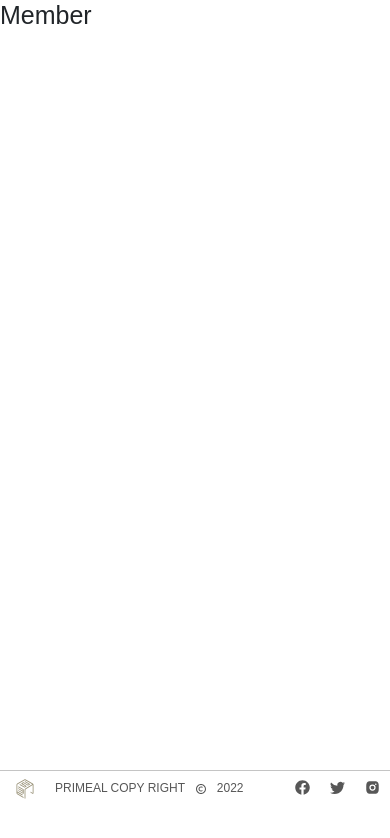
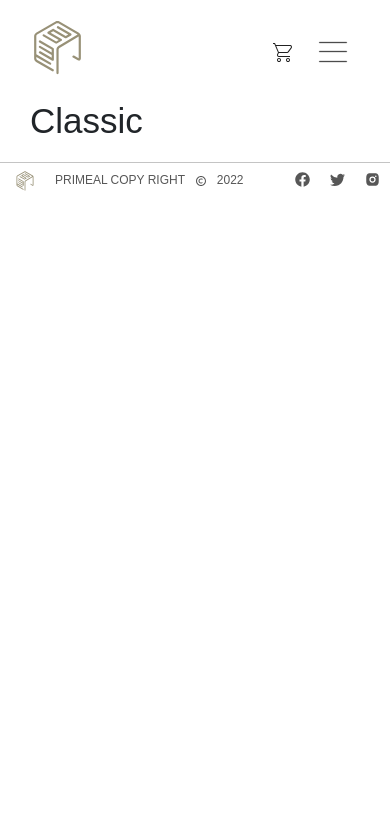
Before and after one commit to ryanchyang/Sushi-Maker, a React (Create React App) app: page /member_index in a window 390 px wide. Shown: the top 838 px of the page. Built offline with nearby package versions, Linux system fonts and the light colour scheme.

Commit message:
Sheng: layout fix

```diff
--- a/src/pages/classic/Index.js
+++ b/src/pages/classic/Index.js
@@ -7,55 +7,9 @@ function Home() {
       <div style={{ display: 'flex' }}>
         <AsideLeft />
         <div style={{ width: '100%' }}>
-          <Title />
+          <Title title={'Classic'} />
           <br />
-          <br />
-          <br />
-          <br />
-          <br />
-          <br />
-          <br />
-          <br />
-          <br />
-          <br />
-          <br />
-          <br />
-          <br />
-          <br />
-          <br />
-          <br />
-          <br />
-          <br />
-          <br />
-          <br />
-          <br />
-          <br />
-          <br /> <br />
-          <br />
-          <br />
-          <br />
-          <br />
-          <br />
-          <br />
-          <br />
-          <br />
-          <br />
-          <br />
-          <br />
-          <br />
-          <br />
-          <br />
-          <br />
-          <br />
-          <br />
-          <br />
-          <br />
-          <br />
-          <br />
-          <br />
-          <br />
-          <br />
-          <br />
+
           <Footer />
         </div>
         <AsideRight />
--- a/src/pages/layout/Layout.css
+++ b/src/pages/layout/Layout.css
@@ -5,6 +5,19 @@
 .aside-right{
     border-left: 1px solid #c4c4c4;
     height: 100%;
+}
+.mobile-top{
+    display: none;
+    justify-content: space-between;
+    padding: 0 30px;
+}
+.layout-cart-btn-box-top{
+    padding-top: 40px;
+    padding-right: 10px;
+}
+.layout-title{
+    padding: 20px 0 0 30px;
+    font-size: 5rem;
 }
 .logo-box{
     width: 70px;
@@ -81,10 +94,19 @@
     fill:#575757;
 }
 
-
 @media screen and (max-width: 576px) {
     .mobile-adj {
         display: none;
+    }
+    .layout-title{
+        font-size: 3.5rem;
+    }
+    .logo-box{
+        width: 55px;
+        height: 55px;
+    }
+    .mobile-top{
+        display: flex;
     }
 }
 @media only screen and (min-width: 577px) and (max-width: 960px) {
@@ -92,4 +114,7 @@
         width: 40px;
         height: 40px;
     }
+    .layout-title{
+        font-size: 4rem;
+    }
 }
--- a/src/pages/layout/Layout.js
+++ b/src/pages/layout/Layout.js
@@ -1,7 +1,8 @@
-import react, { useState } from 'react';
+import { useState } from 'react';
 import { ReactComponent as Logo } from '../../imgs/logo.svg';
-import { GiHamburgerMenu } from 'react-icons/gi';
-import { BsCart4, BsTwitter } from 'react-icons/bs';
+import { ReactComponent as Hamburger } from '../../imgs/hamburger.svg';
+import { ReactComponent as Cart } from '../../imgs/cart.svg';
+import { BsTwitter } from 'react-icons/bs';
 import { BiCopyright } from 'react-icons/bi';
 import { FaFacebook } from 'react-icons/fa';
 import { RiInstagramFill } from 'react-icons/ri';
@@ -14,10 +15,29 @@ function Header() {
   );
 }
 
-function Title(){
+function Title(props) {
   return (
     <>
-      <h1>Member</h1>
+      <div className="mobile-top">
+        <div>
+          <div className="logo-box">
+            <Logo className="logo" />
+          </div>
+        </div>
+        <div style={{ display: 'flex' }}>
+          <div>
+            <div className="layout-cart-btn-box-top">
+              <Cart className="layout-cart-btn" />
+            </div>
+          </div>
+          <div>
+            <div className="layout-hamberger-box">
+              <Hamburger className="layout-hamberger" />
+            </div>
+          </div>
+        </div>
+      </div>
+      <h1 className="layout-title">{props.title}</h1>
     </>
   );
 }
@@ -45,13 +65,13 @@ function AsideRight() {
       <aside className="col-lg-3 col-md-3 col-3 p-0 mobile-adj">
         <div className="aside-right">
           <div className="layout-hamberger-box">
-            <GiHamburgerMenu className="layout-hamberger" />
+            <Hamburger className="layout-hamberger" />
           </div>
           <div className="layout-mem-photo-box">
             <img src={require('./../../imgs/ruka.png')} alt="member-photo" />
           </div>
           <div className="layout-cart-btn-box">
-            <BsCart4 className="layout-cart-btn" />
+            <Cart className="layout-cart-btn" />
           </div>
         </div>
       </aside>
```
Also changed, not shown: src/imgs/cart.svg (added), src/imgs/hamburger.svg (added).
